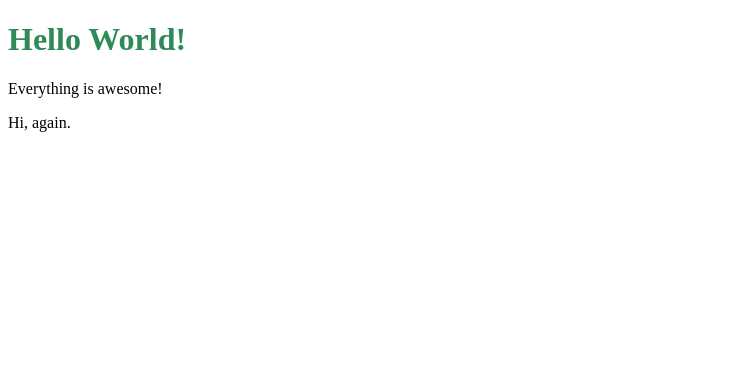
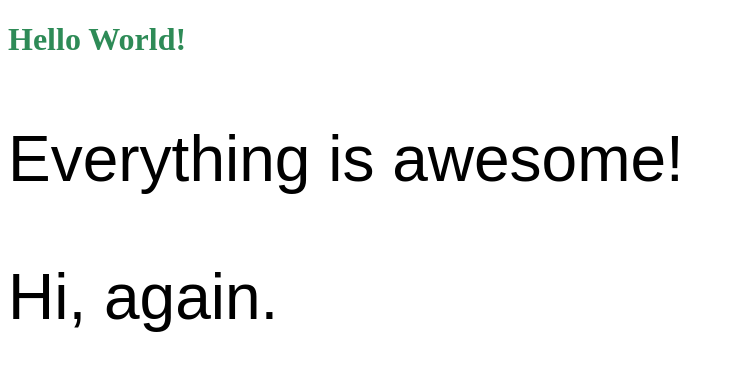
Before and after one commit to dwolverton/introdemo, a plain HTML site: page index.html in a window 1280 px wide. Shown: the whole page, without its empty margins (0-733 px from the left). Drawn offline with Linux system fonts and the light colour scheme.

Commit message:
improved paragraph styles

```diff
--- a/style.css
+++ b/style.css
@@ -1,3 +1,8 @@
 h1 {
     color: seagreen;
 }
+
+p {
+    font-family: sans-serif;
+    font-size: 400%;
+}
```
